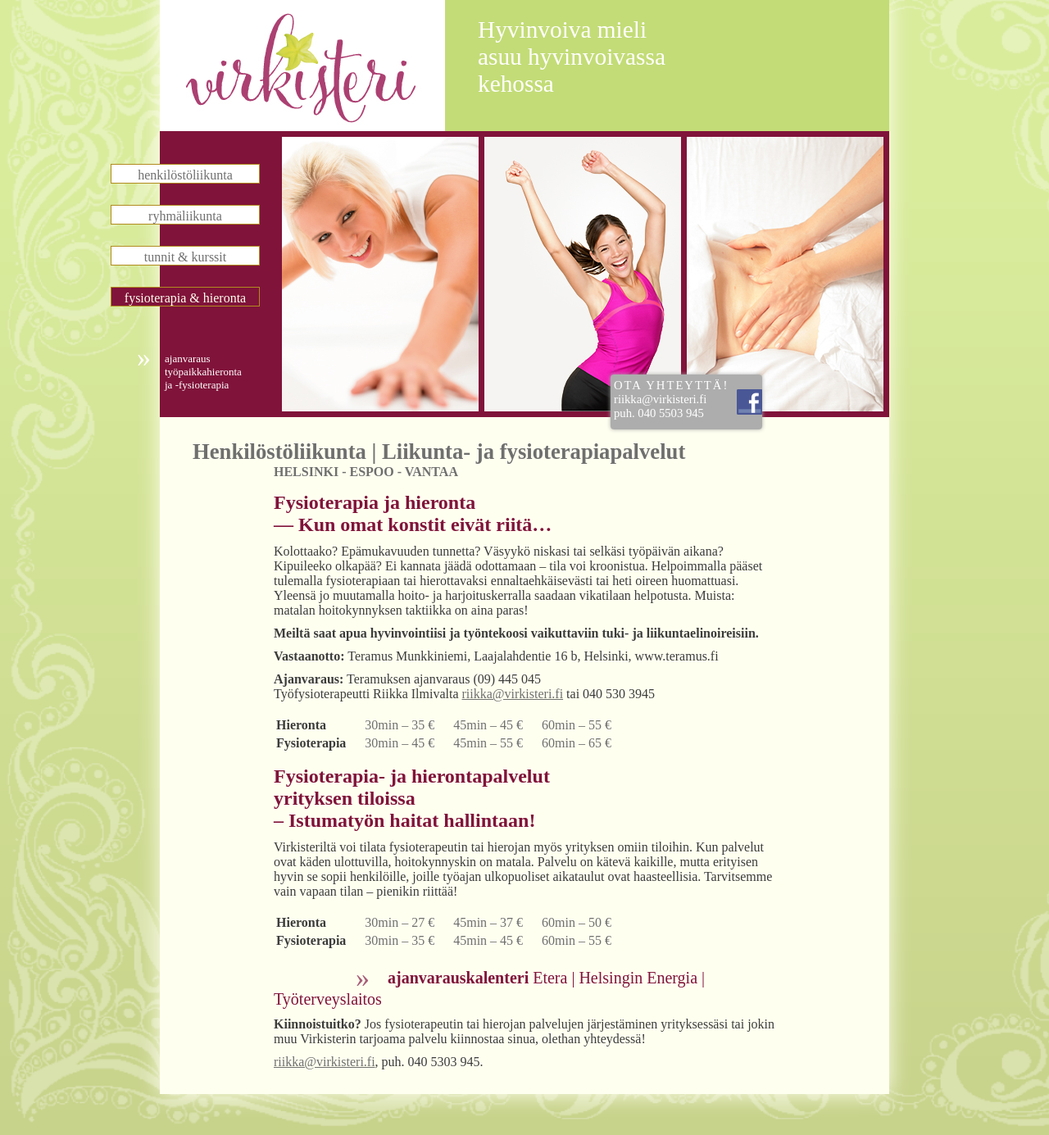
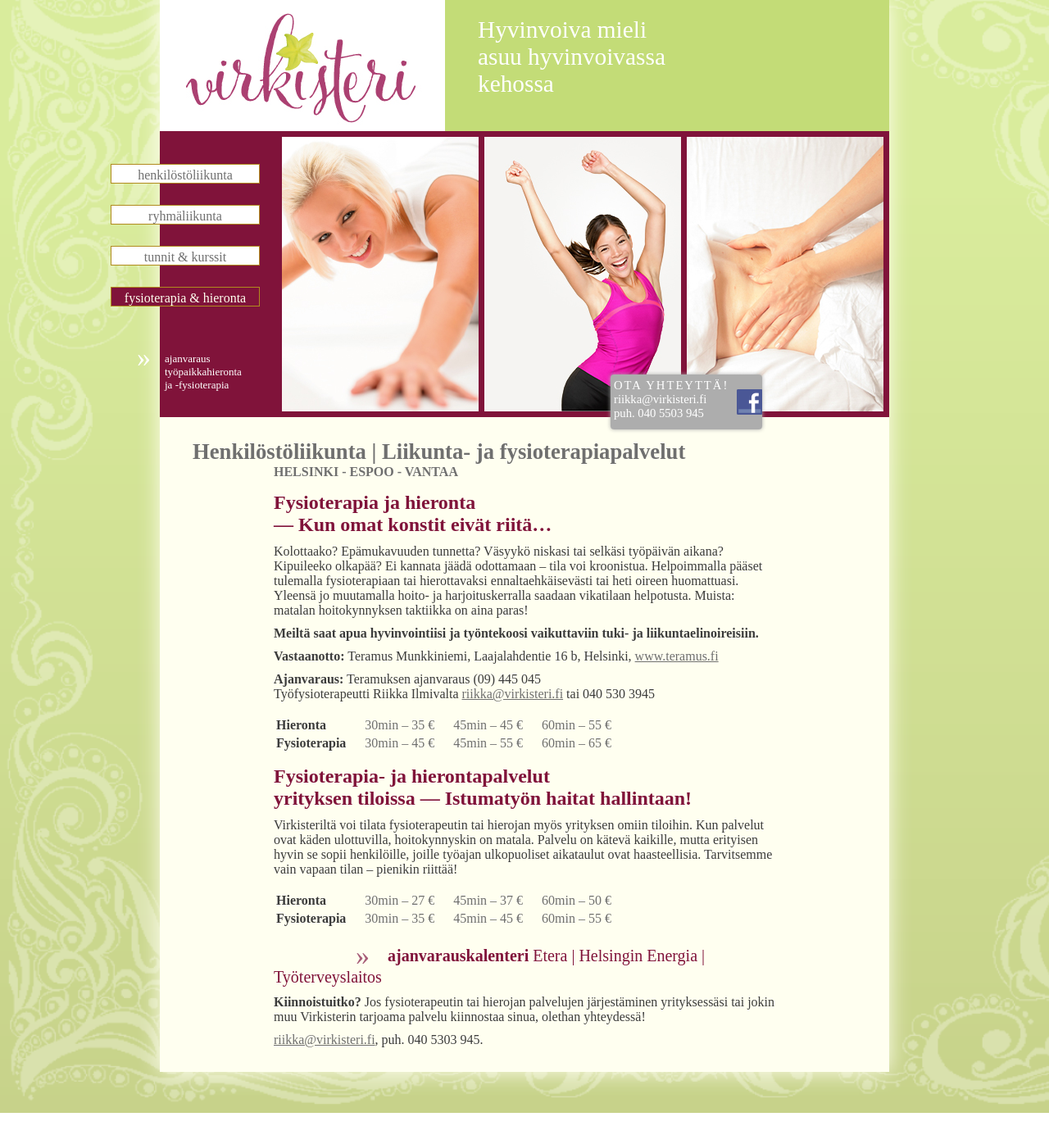
Before and after one commit to sdsykes-web/virkisteri, a Jekyll site: the page built from fysioterapia.md, in a window 1280 px wide. Shown: the whole page at 82% size. Built offline with Jekyll 4.4.1, drawn with Linux system fonts in a browser that asks for light colours; some web fonts are replaced; after the commit the page ends 1358 px from its top, so only the background shows below that.

```diff
--- a/fysioterapia.md
+++ b/fysioterapia.md
@@ -9,7 +9,7 @@ Kolottaako? Epämukavuuden tunnetta? Väsyykö niskasi tai selkäsi työpäivän
 
 ###### Meiltä saat apua hyvinvointiisi ja työntekoosi vaikuttaviin tuki- ja liikuntaelinoireisiin.
 
-**Vastaanotto:** Teramus Munkkiniemi, Laajalahdentie 16 b, Helsinki, www.teramus.fi
+**Vastaanotto:** Teramus Munkkiniemi, Laajalahdentie 16 b, Helsinki, [www.teramus.fi](http://www.teramus.fi)
 
 **Ajanvaraus:** Teramuksen ajanvaraus (09) 445 045
 Työfysioterapeutti Riikka Ilmivalta [riikka@virkisteri.fi](mailto:riikka@virkisteri.fi) tai 040 530 3945
@@ -23,7 +23,7 @@ Työfysioterapeutti Riikka Ilmivalta [riikka@virkisteri.fi](mailto:riikka@virkis
   </tr>
 </table>
 
-### Fysioterapia- ja hierontapalvelut<br>yrityksen tiloissa<br>– Istumatyön haitat hallintaan!
+### Fysioterapia- ja hierontapalvelut<br>yrityksen tiloissa &mdash; Istumatyön haitat hallintaan!
 
 Virkisteriltä voi tilata fysioterapeutin tai hierojan myös yrityksen omiin tiloihin. Kun palvelut ovat käden ulottuvilla, hoitokynnyskin on matala. Palvelu on kätevä kaikille, mutta erityisen hyvin se sopii henkilöille, joille työajan ulkopuoliset aikataulut ovat haasteellisia. Tarvitsemme vain vapaan tilan – pienikin riittää!
 
```
